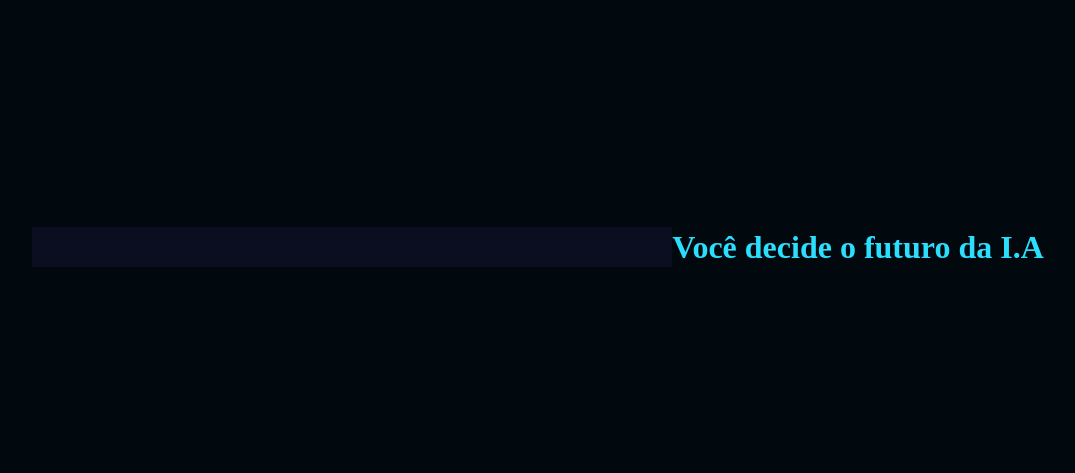
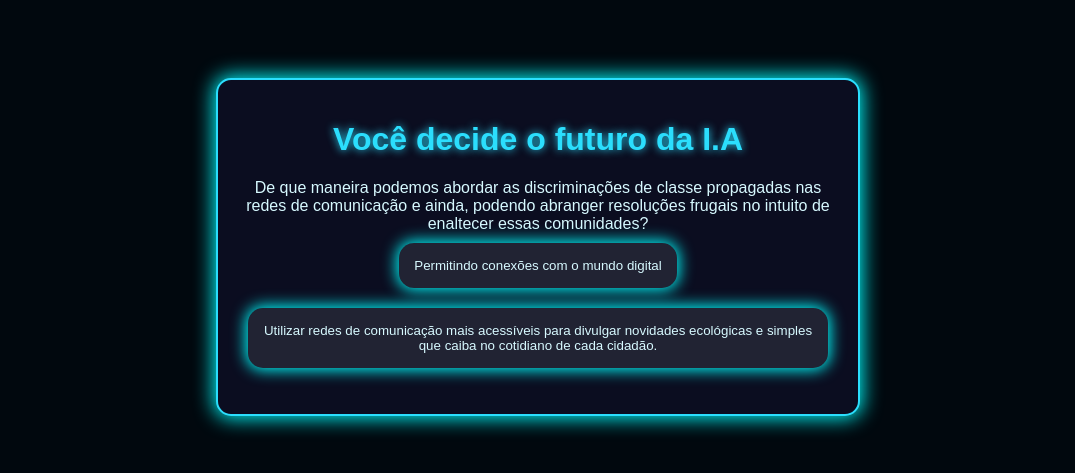
Before and after one commit to sucodemaracuj4/ia-zaia-2tr-2024, a plain HTML site: page index.html in a window 1280 px wide. Shown: the part 161-634 px from the top of the page, without its empty margins (102-1177 px from the left). Drawn offline with Linux system fonts and the light colour scheme.

Commit message:
Add files via upload

```diff
--- a/index.html
+++ b/index.html
@@ -8,9 +8,14 @@
     <title>Você decide o futuro da I.A</title>
 </head>
 <body>
-    <div class="caixa-principal"></div>
+    <div class="caixa-principal">
     <h1>Você decide o futuro da I.A</h1>
-
+    <div class="caixa-perguntas"></div>
+    <div class="caixa-alternativas"></div>
+    <div class="caixa-resultado">
+        <p class="texto-resultado"></p>
+    </div>
+</div>
 </body>
 <script src="main.js" ></script>
 </html>
--- a/main.js
+++ b/main.js
@@ -1,49 +1,64 @@
 const caixaPrincipal = document.querySelector(".caixa-principal");
-const caixaPerguntas = document.querySelector(".caixa-perguntas");
-const caixaAlternativa = document.querySelector(".caixa-alternativas");
+const caixaPergunta = document.querySelector(".caixa-perguntas");
+const caixaAlternativas = document.querySelector(".caixa-alternativas");
 const caixaResultado = document.querySelector(".caixa-resultado");
 const textoResultado = document.querySelector(".texto-resultado");
 
 const caixaResultado1 = document.querySelector(".caixa-principal");
-const perguntas = [
+const pergunta = [
     {
         enunciado:"De que maneira podemos abordar as discriminações de classe propagadas nas redes de comunicação e ainda, podendo abranger resoluções frugais no intuito de enaltecer essas comunidades?",
         alternativas:[
-        "Permitindo conexões com o mundo digital",
-        "Utilizar redes de comunicação mais acessíveis para divulgar novidades ecológicas e simples que caiba no cotidiano de cada cidadão."
-        ]
-
+            {
+            texto: "Permitindo conexões com o mundo digital",
+            afirmacao:  "Utilizar redes de comunicação mais acessíveis para divulgar novidades ecológicas e simples que caiba no cotidiano de cada cidadão.",
     },
     {
-        enunciado: "Qual é a visão da comunidade diante das resoluções e propostas intuitivamente ecológicas?",
-        alternativas:[
-            "Um novo dilema a ser enfrentado",
-            "Aceitam o incentivo e trabalham para o bem-estar comum"
+         texto:"Utilizar redes de comunicação mais acessíveis para divulgar novidades ecológicas e simples que caiba no cotidiano de cada cidadão.",
+         afirmacao:" É possível, já que há inúmeros acessos e diversas compreensões do que é passado e pode ajudar muitas comunidades com simplicidade e inovação",
+    }
         ]
     },
+      { enunciado: "Qual é a visão da comunidade diante das resoluções e propostas intuitivamente ecológicas?",
+        alternativas:[
+            {
+                texto: "Um novo dilema a ser enfrentado",
+                afirmacao:"É um novo desafio, uma novidade diante das barreiras culturais",
+            },
+            {texto:"Aceitam o incentivo e trabalham para o bem-estar comum",
+                afirmacao:"A contribuição, quando o objetivo é reconhecido, se torna imprescindível. À essas comunidades cabe realocar-se.",
+            }
+            ]
+        },
+
     {
-        enunciado: "Como os ecossistemas irão beneficiar-se  das resoluções propostas, adiantando que a divulgação será iminente e abordará diferentes residências?",
-        alternativas: ["Através da mudança na quantidade de materiais descartados, a fauna e flora poderão perpetuar-se de forma natural e benéfica, habituando a vida de pessoas em diferentes realidades socioeconômicas",
-        "As consequências negativas em meio à natureza  irão diminuir substancialmente, com níveis de lixo, doença, emissões de carbono reduzida"
-        ]
+     enunciado: "Como os ecossistemas irão beneficiar-se  das resoluções propostas, adiantando que a divulgação será iminente e abordará diferentes residências?",
+        alternativas: [
+            {texto:"Através da mudança na quantidade de materiais descartados, a fauna e flora poderão perpetuar-se de forma natural e benéfica, habituando a vida de pessoas em diferentes realidades socioeconômicas",
+                afirmacao:"a reprodução e biodiversidade poderão continuar, uma vez que o metabolismo animal vai aos poucos se alterando, através das renovações de ciclos.",
+            },
+            {texto:"As consequências negativas em meio à natureza  irão diminuir substancialmente, com níveis de lixo, doença, emissões de carbono reduzida",
+                afirmacao:"Impactando diretamente na qualidade de vida das pessoas residentes nas proximidades dos locais onde, hoje, estão contaminados.",
+
+            } ]
 
     }
-];
+]
 
 let atual = 0;
 let perguntaAtual;
 let historiaFinal="";
 
 
-function mostraPerguntas(){
-    if(atual>=perguntas.length){
+function mostraPergunta(){
+    if(atual>=pergunta.length){
         mostraResultado();
         return;
     }
 }
 
-perguntaAtual = perguntas[atual];
-caixaPerguntas.textContent = perguntaAtual.enunciado;
+perguntaAtual = pergunta[atual];
+caixaPergunta.textContent = perguntaAtual.enunciado;
 caixaAlternativas.textContent = "";
 mostraAlternativas();
 
@@ -51,26 +66,20 @@ function mostraAlternativas(){
     for(const alternativa of perguntaAtual.alternativas){
         const botaoAlternativas = document.createElement("button");
         botaoAlternativas.textContent = alternativa.texto;
-        botaoAlternativas.addEventListener("click",()=> respostaSelecionada(alternativa));
+        botaoAlternativas.addEventListener("click",() => respostaSelecionada(alternativa));
         caixaAlternativas.appendChild(botaoAlternativas);
     }
 }
 function respostaSelecionada(opcaoSelecionada){
     const afirmacoes = opcaoSelecionada.afirmacao;
-    historiaFinal += afirmacoes+ "";
+    historiaFinal += afirmacoes + " ";
     atual++;
     mostraPergunta();
 
 }
 function mostraResultado(){
-    caixaPerguntas.textContent = " ";
-    textoResultado.textContent = historiaFinal;
-    caixaAlternativas.textContent = "";
+    caixaPergunta.textContent = ".";
+    textoResultado.textContent = "historiaFinal";
+    caixaAlternativas.textContent = ".";
 }
-
-
-
-
-/*function mostraPerguntas(){
-    perguntaAtual = perguntas[atual];
-    caixaPerguntas.textContent = perguntas[0].enunciado;}*/
+mostraPergunta()
--- a/style.css
+++ b/style.css
@@ -1,27 +1,53 @@
 :root{
     --cor-fundo: #01080E;
-    --cor-principal: #0B0d20;
-    --cor-secundaria:#212333;
---cor-destaque:#2bdefd;
---cor-texto:#d7f9ff;
+    --cor-principal: #0B0D20;
+    --cor-secundaria: #212333;
+    --cor-destaque: #2BDEFD;
+    --cor-texto: #D7F9FF;
+    --cor-neon: #00FFFF;
 }
-body{
+
+body {
     background-color: var(--cor-fundo);
-    color:var(--cor-texto);
-    display:flex;
+    color: var(--cor-texto);
+    display: flex;
     justify-content: center;
     align-items: center;
     min-height: 100vh;
+    font-family: 'Orbitron', sans-serif;
+}
 
-}
 .caixa-principal{
     background-color: var(--cor-principal);
     width: 90%;
     max-width: 600px;
     text-align: center;
     padding: 20px;
+    box-shadow: 0px 0px 20px 2px var(--cor-neon);
+    border-radius: 15px;
+    border: 2px solid var(--cor-destaque);
 }
+
 h1{
-     color:var(--cor-destaque);
+    color: var(--cor-destaque);
+    text-shadow: 0px 0px 8px var(--cor-destaque);
+}
 
+button {
+    background-color: var(--cor-secundaria);
+    color: var(--cor-texto);
+    border: none;
+    border-radius: 15px;
+    padding: 15px;
+    margin: 10px; /* Espaçamento entre os botões */
+    transition: background-color 0.3s, transform 0.3s;
+    box-shadow: 0px 0px 15px 2px var(--cor-neon);
+    cursor: pointer;
 }
+
+button:hover{
+    background-color: var(--cor-destaque);
+    color: var(--cor-principal);
+    transform: scale(1.05);
+    box-shadow: 0px 0px 25px 5px var(--cor-neon);
+}
```
